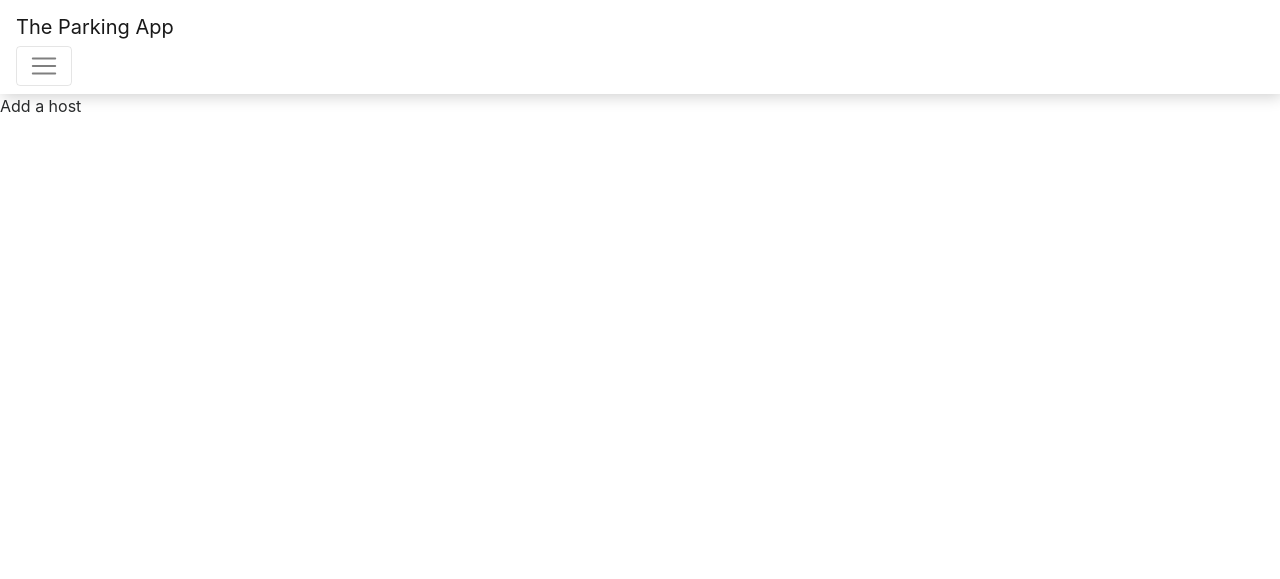
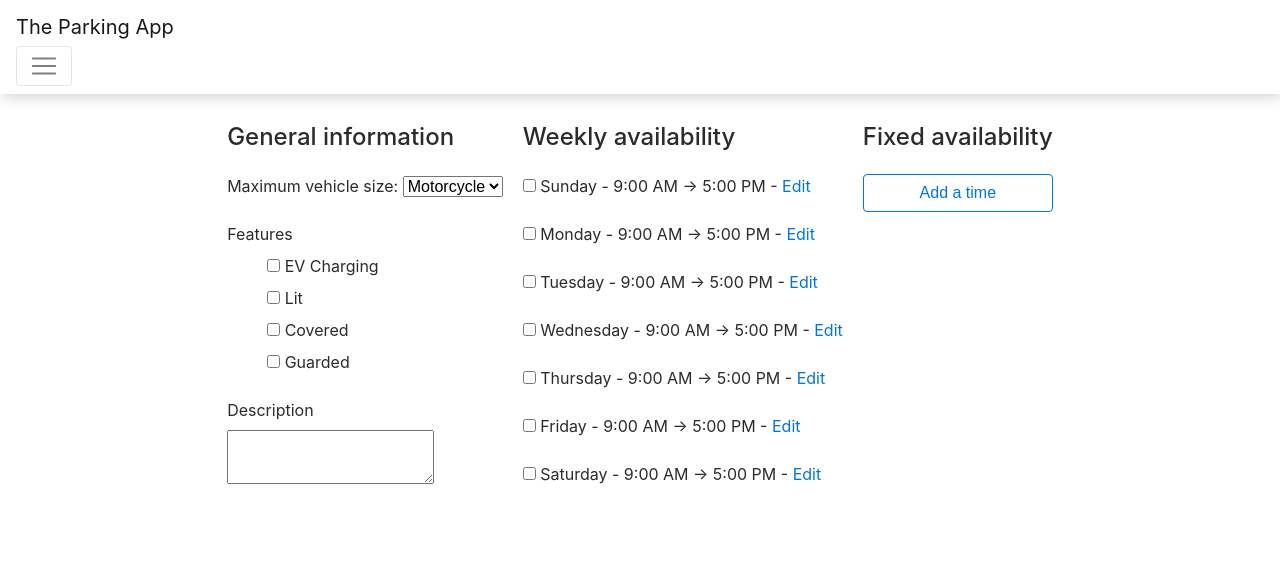
Before and after one commit to Farbod909/curbd-server, a Django app: page /parking/add_host/ in a window 1280 px wide. Shown: the top 579 px of the page. Run offline with Django 3.2, Linux system fonts and the light colour scheme; parts of the project's set-up code (start-up, migrations or seed data) failed here and were passed over; some libraries are stand-ins or nearby versions.

Commit message:
Update add host

```diff
--- a/parking/templates/parking/add_host.html
+++ b/parking/templates/parking/add_host.html
@@ -1,8 +1,106 @@
 {% extends 'base.html' %}
 {% load static %}
 
+{% block css_imports %}
+    <link rel="stylesheet" href="{% static 'css/form.css' %}">
+{% endblock %}
+
 {% block content %}
-Add a host
+<div class="container-fluid">
+    <div class="row justify-content-center">
+        <div class="col-md-auto">
+            <div class="form">
+                <div class="pseudo-form">
+                    <h4 class="mb-4">General information</h4>
+                    <div class="form-group">
+                        <label>Maximum vehicle size: </label>
+                            <select required>
+                                <option value="1">Motorcycle</option>
+                                <option value="2">Compact</option>
+                                <option value="3">Mid-sized</option>
+                                <option value="4">Large</option>
+                                <option value="5">Oversized</option>
+                            </select>
+                    </div>
+                    <div class="form-group">
+                        <label>Features</label>
+                        <div class="input-field">
+                            <ul>
+                                <li>
+                                    <label for="id_features_0">
+                                        <input type="checkbox" name="features" value="EV Charging" id="id_features_0"> EV Charging
+                                    </label>
+                                </li>
+                                <li>
+                                    <label for="id_features_1">
+                                        <input type="checkbox" name="features" value="Lit" id="id_features_1"> Lit
+                                    </label>
+                                </li>
+                                <li>
+                                    <label for="id_features_2">
+                                        <input type="checkbox" name="features" value="Covered" id="id_features_2"> Covered
+                                    </label>
+                                </li>
+                                <li>
+                                    <label for="id_features_3">
+                                        <input type="checkbox" name="features" value="Guarded" id="id_features_3"> Guarded
+                                    </label>
+                                </li>
+                            </ul>
+                        </div>
+                    </div>
+                    <div class="form-group">
+                        <label>Description</label>
+                        <div class="input-field">
+                            <textarea></textarea>
+                        </div>
+                    </div>
+                </div>
+            </div>
+        </div>
+        <div class="col-md-auto">
+            <div class="form">
+                <div class="pseudo-form">
+                    <h4 class="mb-4">Weekly availability</h4>
+                    <div class="form-group">
+                        <label><input type="checkbox"> Sunday</label><span> - 9:00 AM -> 5:00 PM - </span><a href="#">Edit</a>
+                    </div>
+                    <div class="form-group">
+                        <label><input type="checkbox"> Monday</label><span> - 9:00 AM -> 5:00 PM - </span><a href="#">Edit</a>
+                    </div>
+                    <div class="form-group">
+                        <label><input type="checkbox"> Tuesday</label><span> - 9:00 AM -> 5:00 PM - </span><a href="#">Edit</a>
+                    </div>
+                    <div class="form-group">
+                        <label><input type="checkbox"> Wednesday</label><span> - 9:00 AM -> 5:00 PM - </span><a href="#">Edit</a>
+                    </div>
+                    <div class="form-group">
+                        <label><input type="checkbox"> Thursday</label><span> - 9:00 AM -> 5:00 PM - </span><a href="#">Edit</a>
+                    </div>
+                    <div class="form-group">
+                        <label><input type="checkbox"> Friday</label><span> - 9:00 AM -> 5:00 PM - </span><a href="#">Edit</a>
+                    </div>
+                    <div class="form-group">
+                        <label><input type="checkbox"> Saturday</label><span> - 9:00 AM -> 5:00 PM - </span><a href="#">Edit</a>
+                    </div>
+                </div>
+            </div>
+        </div>
+        <div class="col-md-auto">
+            <div class="form">
+                <div class="pseudo-form">
+                    <h4 class="mb-4">Fixed availability</h4>
+                    <div class="form-group">
+                        <button class="btn btn-outline-primary">Add a time</button>
+                    </div>
+                </div>
+            </div>
+        </div>
+        <!--<div class="form-group">-->
+            <!--<button type="submit" class="btn btn-outline-primary">Yo Yo</button>-->
+        <!--</div>-->
+    </div>
+</div>
 {% endblock %}
 
 {% block js_imports %}
--- a/static/css/form.css
+++ b/static/css/form.css
@@ -1 +1,61 @@
-.input-field input:not([type='checkbox']):not([type='radio']){border:1px solid lightgray;border-radius:3px;-moz-border-radius:3px;-webkit-border-radius:3px;padding:4px 6px 4px 6px;width:100%;outline:none}.input-field.checkbox-field{display:inline-block}div.form,div.form.accounts{display:block;text-align:center;margin-top:20px;margin-bottom:60px}div.form form,div.form.accounts form{padding:10px;display:inline-block;margin-left:auto;margin-right:auto;text-align:left;width:100%;max-width:360px}div.form form .btn{padding:4px 6px 4px 6px;width:100%;height:38px}div.form form small,div.form.accounts form small{color:#676767}div.form ul,div.form.accounts ul{list-style-type:none}div.form.accounts{margin-top:12vh}@media (max-width: 768px){div.form.accounts{margin-top:8vh}}
+.input-field input:not([type='checkbox']):not([type='radio']) {
+	border: 1px solid lightgray;
+	border-radius: 3px;
+	-moz-border-radius: 3px;
+	-webkit-border-radius: 3px;
+	padding: 4px 6px 4px 6px;
+	width: 100%;
+	outline: none
+}
+
+.input-field.checkbox-field {
+	display: inline-block
+}
+
+div.form,
+div.form.accounts {
+	display: block;
+	text-align: center;
+	margin-top: 20px;
+	margin-bottom: 60px
+}
+
+div.form form,
+div.form.accounts form,
+div.pseudo-form {
+	padding: 10px;
+	display: inline-block;
+	margin-left: auto;
+	margin-right: auto;
+	text-align: left;
+	width: 100%;
+	max-width: 360px
+}
+
+div.form form .btn,
+div.pseudo-form .btn {
+	padding: 4px 6px 4px 6px;
+	width: 100%;
+	height: 38px
+}
+
+div.form form small,
+div.form.accounts form small,
+div.pseudo-form small{
+	color: #676767
+}
+
+div.form ul,
+div.form.accounts ul {
+	list-style-type: none
+}
+
+div.form.accounts {
+	margin-top: 12vh
+}
+
+@media (max-width: 768px) {
+	div.form.accounts {
+		margin-top: 8vh
+	}
+}
```
